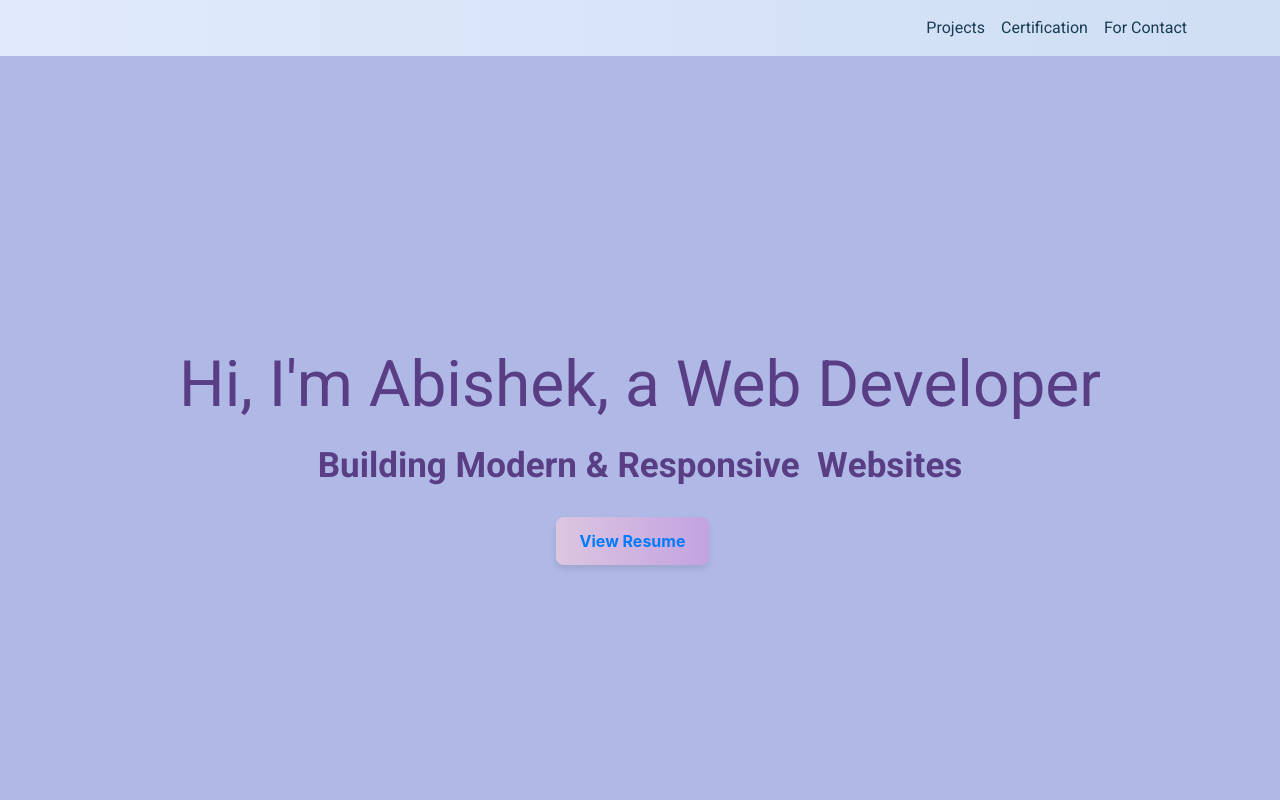
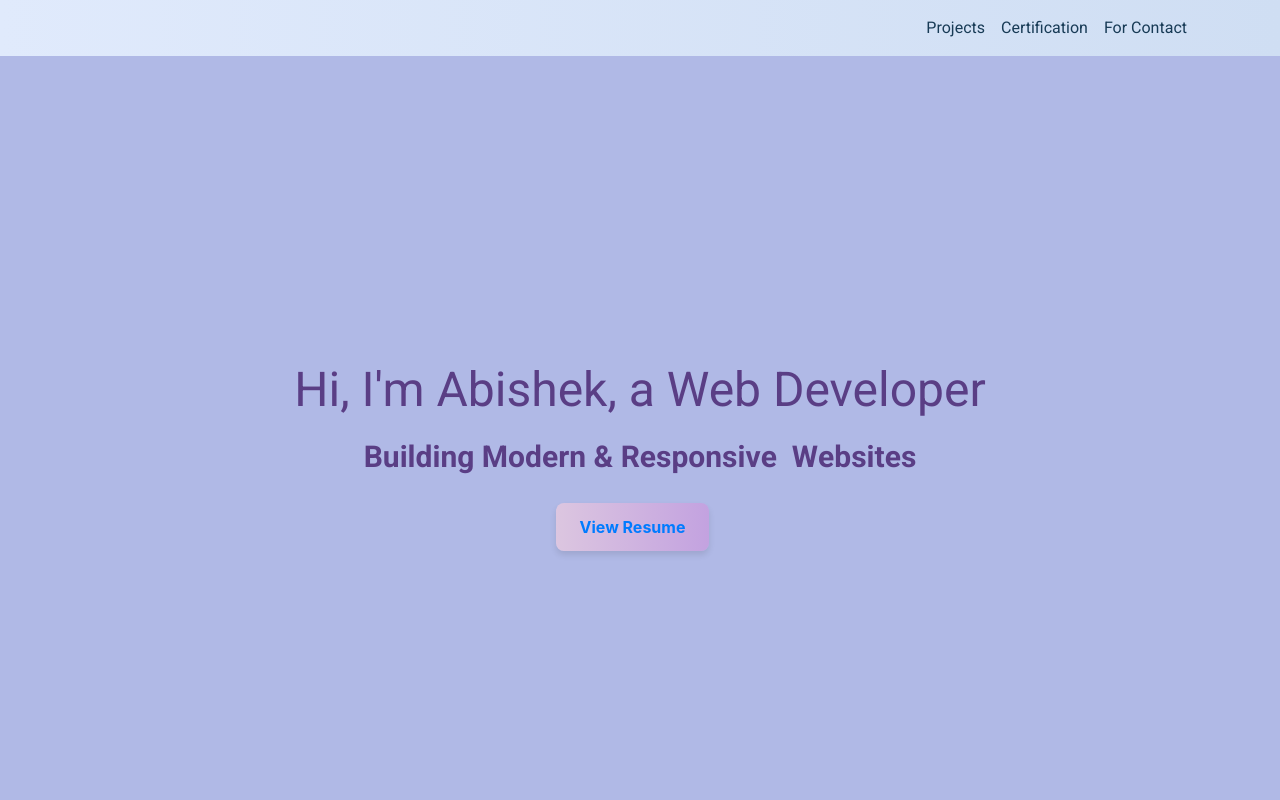
Before and after one commit to mysticpersona/portfolio, a plain HTML site: page index.html in a window 1280 px wide. Shown: the top 800 px of the page. Drawn offline with nearby package versions, Linux system fonts and the light colour scheme; a web font is replaced by a local one.

Commit message:
Update ab.css

```diff
--- a/ab.css
+++ b/ab.css
@@ -40,7 +40,7 @@
 
 
 .banner-heading {
-    font-size: 4em;
+    font-size: 3em;
     text-align: center;
     animation: slideIn 4s ease-in-out;
     color: #5A3E85;
@@ -62,7 +62,7 @@
 .banner-caption {
     color: #5A3E85;
     font-family: "Roboto";
-    font-size: 35px;
+    font-size: 30px;
     font-weight: bold;
     margin: 10px 0;
     overflow: hidden;
```
